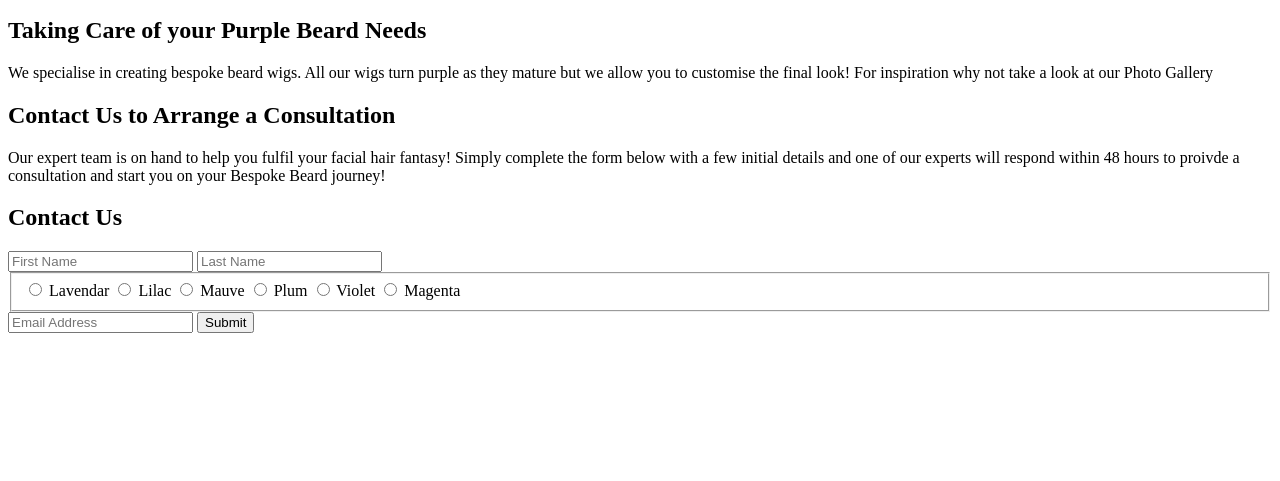
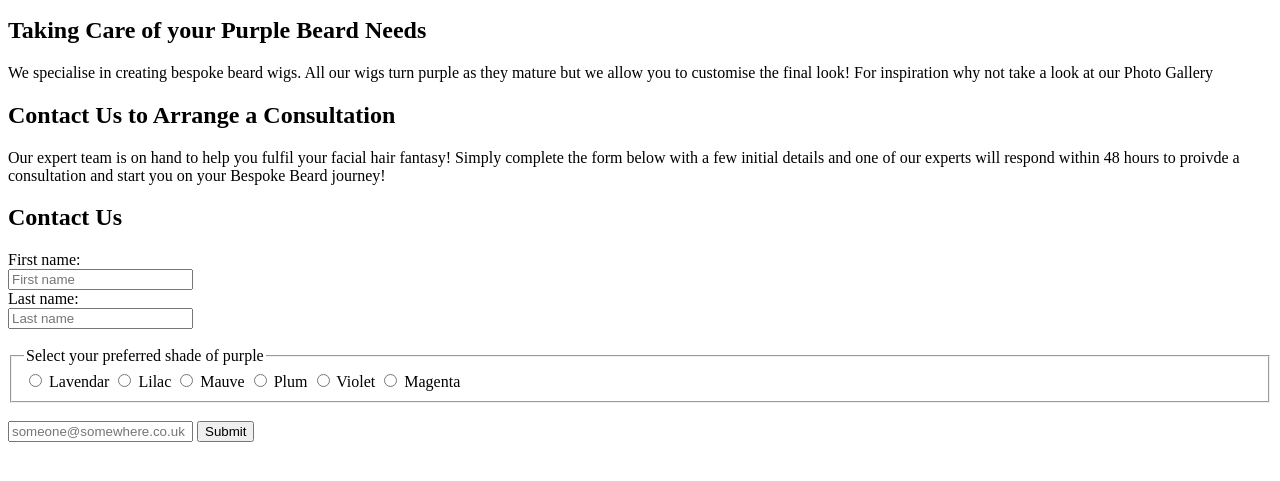
Before and after one commit to NessHug/Muck-About, a plain HTML site: page index.html in a window 1280 px wide. Shown: the part 101-582 px from the top of the page. Drawn offline with Linux system fonts and the light colour scheme.

Commit message:
Started to add id to radio buttons and name in an attempt to place on separate lines, then took name out - i think this will come with addition of CSS

```diff
--- a/index.html
+++ b/index.html
@@ -22,20 +22,24 @@
     <p>Our expert team is on hand to help you fulfil your facial hair fantasy! Simply complete the form below with a few initial details and one of our experts will respond within 48 hours to proivde a consultation and start you on your Bespoke Beard journey!</p>
     <h2>Contact Us</h2>
     <form>
-        <!--TODO catch up on placement of these elements after class!!!!!!-->
-<form action=" "submit-url"></form>
-<input type="text" placeholder="First Name">
-<input type="text" placeholder="Last Name">
+        <!--TODO add div and class to separate radio buttons??/-->
+<form action="submit-url"></form>
+<label for="fname">First name:</label><br>
+<input type="text" id="fname" name="fname" placeholder="First name"><br>
+<label for="lname">Last name:</label><br>
+<input type="text" id="lname" name="lname" placeholder="Last name"><br>
+<br>
 <fieldset>
-    <!--TODO Add some text about selecting shade-->
-    <label><input type="radio"> Lavendar </label>
-    <label><input type="radio"> Lilac </label>
-    <label><input type="radio"> Mauve </label>
-    <label><input type="radio"> Plum </label>
-    <label><input type="radio"> Violet </label>
-    <label><input type="radio"> Magenta </label>
+    <legend>Select your preferred shade of purple</legend>
+      <label><input id= "Lavendar" type="radio"> Lavendar </label>
+      <label><input id= "Lilac" type="radio"> Lilac </label>
+      <label><input id= "Mauve" type="radio"> Mauve </label>
+      <label><input id= "Plum" type="radio"> Plum </label>
+      <label><input id= "Violet" type="radio"> Violet </label>
+      <label><input id= "Magenta" type="radio"> Magenta </label>
 </fieldset>
-<input type="text" placeholder="Email Address">
+<br>
+<input required type="text" name= "email" id= "email" placeholder="someone@somewhere.co.uk">
 <button type= "Submit">Submit</button>
     </form>
 </section>
```
